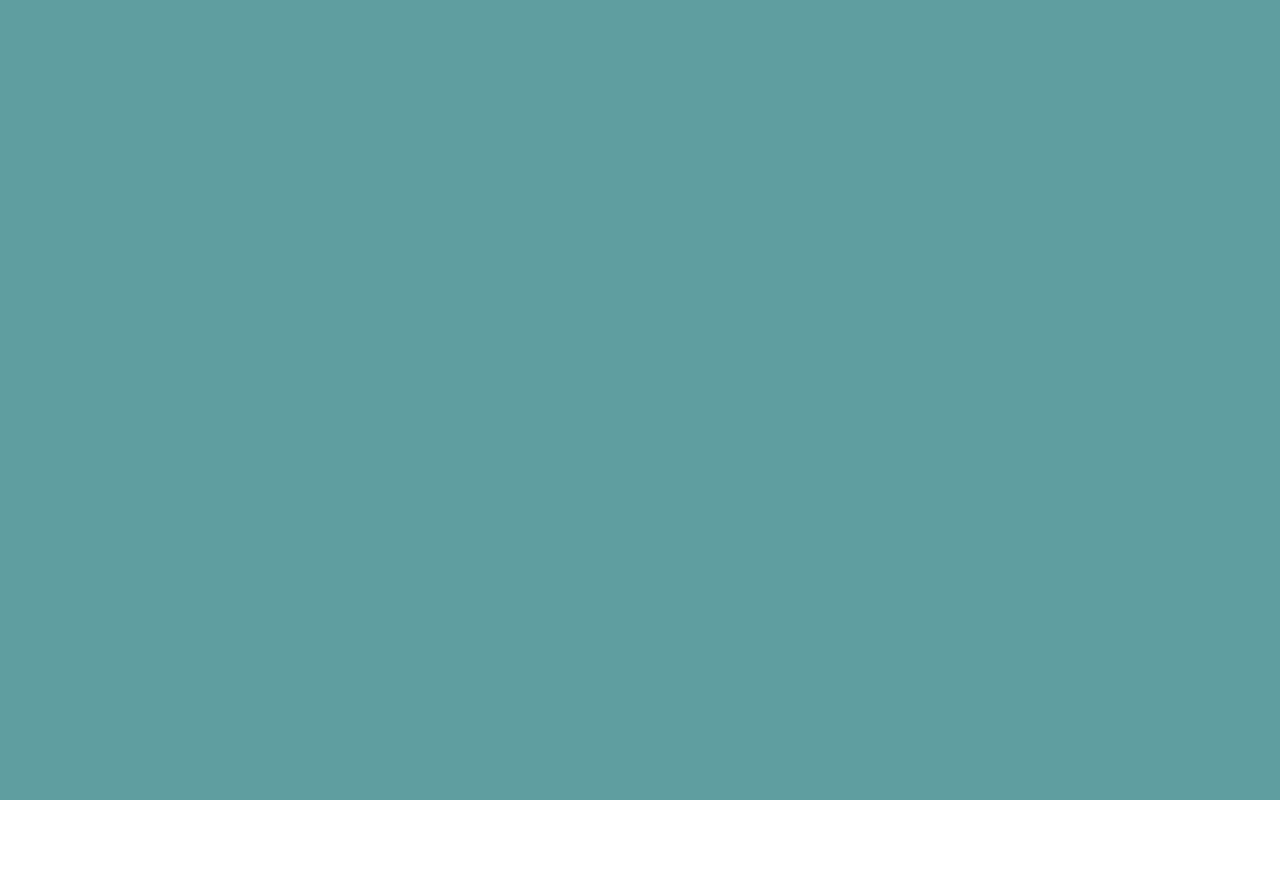
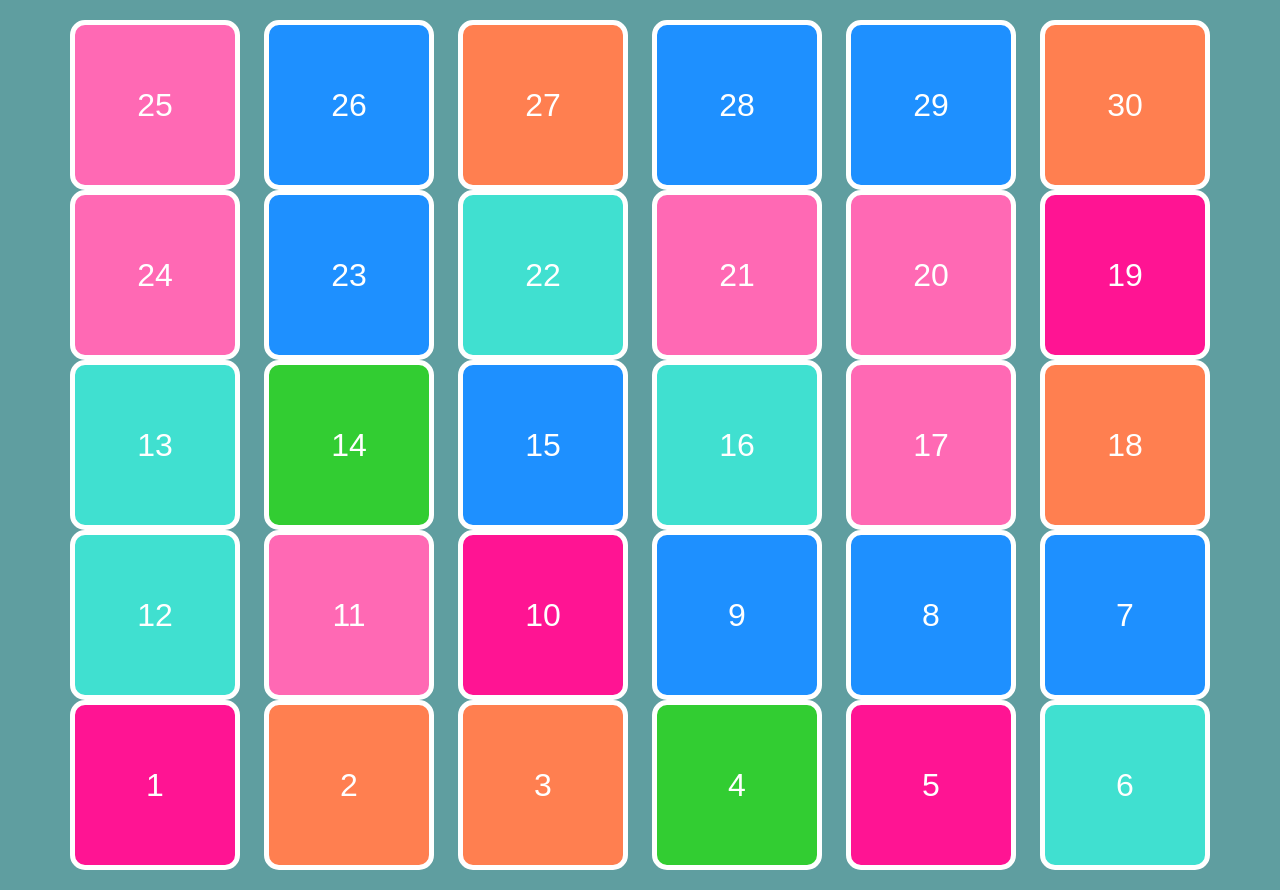
Before and after one commit to croissantiuu/proyecto-serpientes-y-escaleras, a plain HTML site: page index2.html in a window 1280 px wide. Before the commit the page ends 800 px from the top, so only its background shows below. Drawn offline with Linux system fonts and the light colour scheme; the site is published under a folder, as on GitHub Pages, so addresses that start at the root find nothing; a web font is replaced by a local one.

Commit message:
V1.1.060524 -Se añadio los CSS

```diff
--- a/index2.html
+++ b/index2.html
@@ -23,6 +23,6 @@
     <div class="dice-container">
 
     </div>
-    <script type="text/javascript" src="/app/web/js/Logica.js"></script>
+    <script type="text/javascript" src="./app/web/js/Logica.js"></script>
 </body>
 </html>
```
Also changed, not shown: index3.html (+1 -1 lines).
